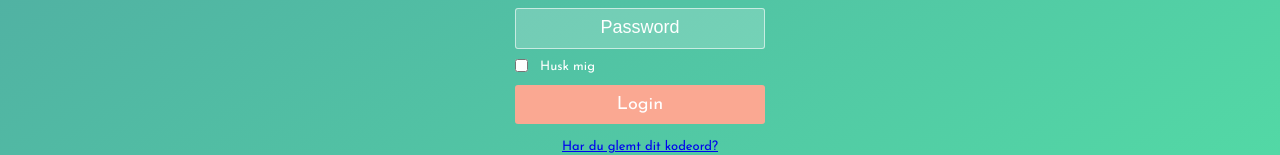
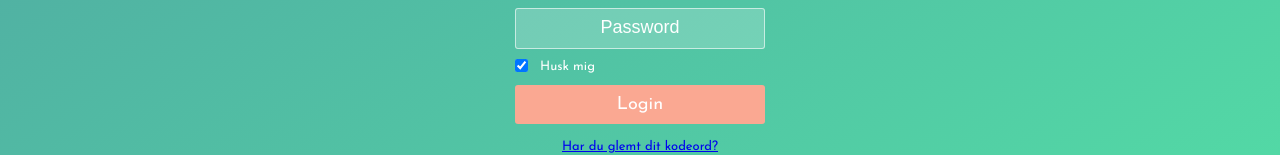
Before and after one commit to emilskovmand/Ordresystem-Relatel, a React (Create React App) app in the folder client/: page /login in a window 1280 px wide. Shown: the part 377-532 px from the top of the page. Built offline with nearby package versions, Linux system fonts and the light colour scheme; no server answers.

Commit message:
Auto remember me checkbox

```diff
--- a/client/src/components/auth/login.js
+++ b/client/src/components/auth/login.js
@@ -46,7 +46,7 @@ export default function LoginPage() {
                     <div className="form">
                         <input onKeyDown={(ev) => ListenForKey(ev, 'Enter', handleLogin)} id="usernameField" className="credential" type="text" maxLength={60} placeholder="Username" onChange={e => setUsername(e.target.value)} />
                         <input onKeyDown={(ev) => ListenForKey(ev, 'Enter', handleLogin)} id="passwordField" className="credential" type="password" placeholder="Password" onChange={e => setPassword(e.target.value)} />
-                        <input ref={input => rememberMe.current = input} type="checkbox" /> <p>Husk mig</p>
+                        <input ref={input => rememberMe.current = input} type="checkbox" defaultChecked /> <p>Husk mig</p>
                         <button onClick={handleLogin} type="submit" id="login-button">Login</button>
                     </div>
                     <a href="/forgotpassword">
```
